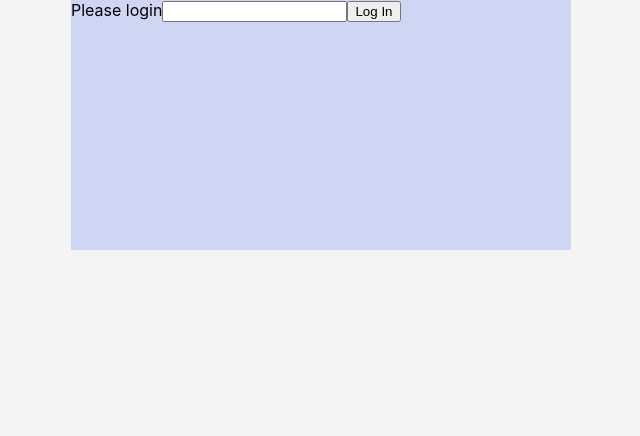
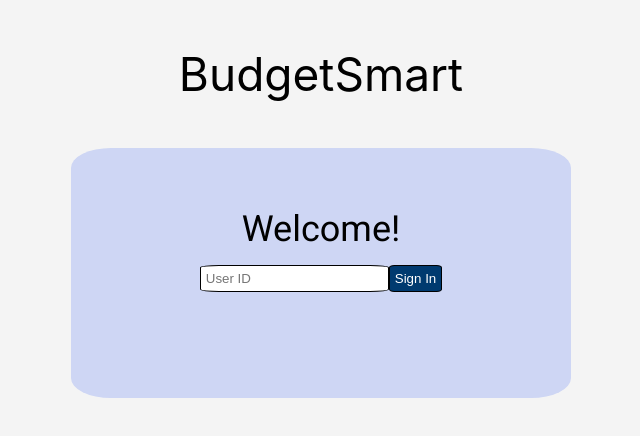
Before and after one commit to alucchitti/SES-hackathon, a React (Create React App) app: page / in a window 1280 px wide. Shown: the top 436 px of the page, without its empty margins (319-959 px from the left). Built offline with nearby package versions, Linux system fonts and the light colour scheme.

Commit message:
login ui

```diff
--- a/public/index.html
+++ b/public/index.html
@@ -24,6 +24,8 @@
       work correctly both with client-side routing and a non-root public URL.
       Learn how to configure a non-root public URL by running `npm run build`.
     -->
+    <!-- Import Roboto font-->
+    <link href='https://fonts.googleapis.com/css?family=Roboto' rel='stylesheet'>
     <title>React App</title>
   </head>
   <body>
--- a/src/App.js
+++ b/src/App.js
@@ -1,7 +1,8 @@
 import './App.css';
 import Cookies from 'js-cookie';
+import Header from './header/header.js';
 import Login from './login/login.js';
-import Main from './overview/Main.js'
+import Main from './overview/Main.js';
 
 function App() {
   // return (
@@ -14,7 +15,11 @@ function App() {
       <Main />
     );
   }else{
-    return (<Login />);
+    return (
+      <div>
+        <Header/>
+        <Login />
+      </div>);
   }
 }
 
--- /dev/null
+++ b/src/header/header.css
@@ -0,0 +1,10 @@
+.center-wrapper{
+    align-items: center;
+    display: flex;
+    justify-content: center;
+    margin: 0;
+}
+
+.name{
+    font-size: 46px;
+}
--- /dev/null
+++ b/src/header/header.js
@@ -0,0 +1,15 @@
+import React from 'react';
+import '../App.css';
+import './header.css';
+
+class Header extends React.Component {
+    render(){
+        return (
+            <div className="center-wrapper">
+                <p className="name">BudgetSmart</p>
+            </div>
+        )
+    }
+}
+
+export default Header;
--- a/src/login/login.css
+++ b/src/login/login.css
@@ -1,10 +1,38 @@
 .center{
+    margin: 0%;
+
     background-color: #CED6F4;
     width: 500px;
     height: 250px;
+    border-radius: 8%;
 }
 .center-wrapper{
     align-items: center;
     display: flex;
     justify-content: center;
 }
+#welcome{
+    margin-top: 12%;
+    margin-bottom: 3%;
+    font-family:'Roboto';
+    font-size: 36px;
+    text-align: center;
+}
+
+.signin{
+    text-align: center;
+}
+
+.button{
+    color: white;
+    padding: 1%;
+    border: black 1px solid;
+    border-radius: 10%;
+    background-color: #003A6F;
+}
+
+.textField{
+    border-radius: 10%;
+    border: black 1px solid;
+    padding: 1%;
+}
--- a/src/login/login.js
+++ b/src/login/login.js
@@ -36,9 +36,11 @@ class Login extends React.Component {
         return (
             <div className="center-wrapper">
                 <div className="center">
-                    Please login
-                    <input type="text" data-test="accountId" onChange={this.handleIdChange}/>
-                    <input type="submit" value="Log In" data-test="submit" onClick={this.handleSubmitevents}/>
+                    <p id="welcome">Welcome!</p>
+                    <div className="signin">
+                        <input type="text" data-test="accountId" placeholder="User ID" onChange={this.handleIdChange} className="textField"/>
+                        <input type="submit" value="Sign In" data-test="submit" onClick={this.handleSubmitevents} className="button"/>
+                    </div>
                 </div>
             </div>
         )
```
